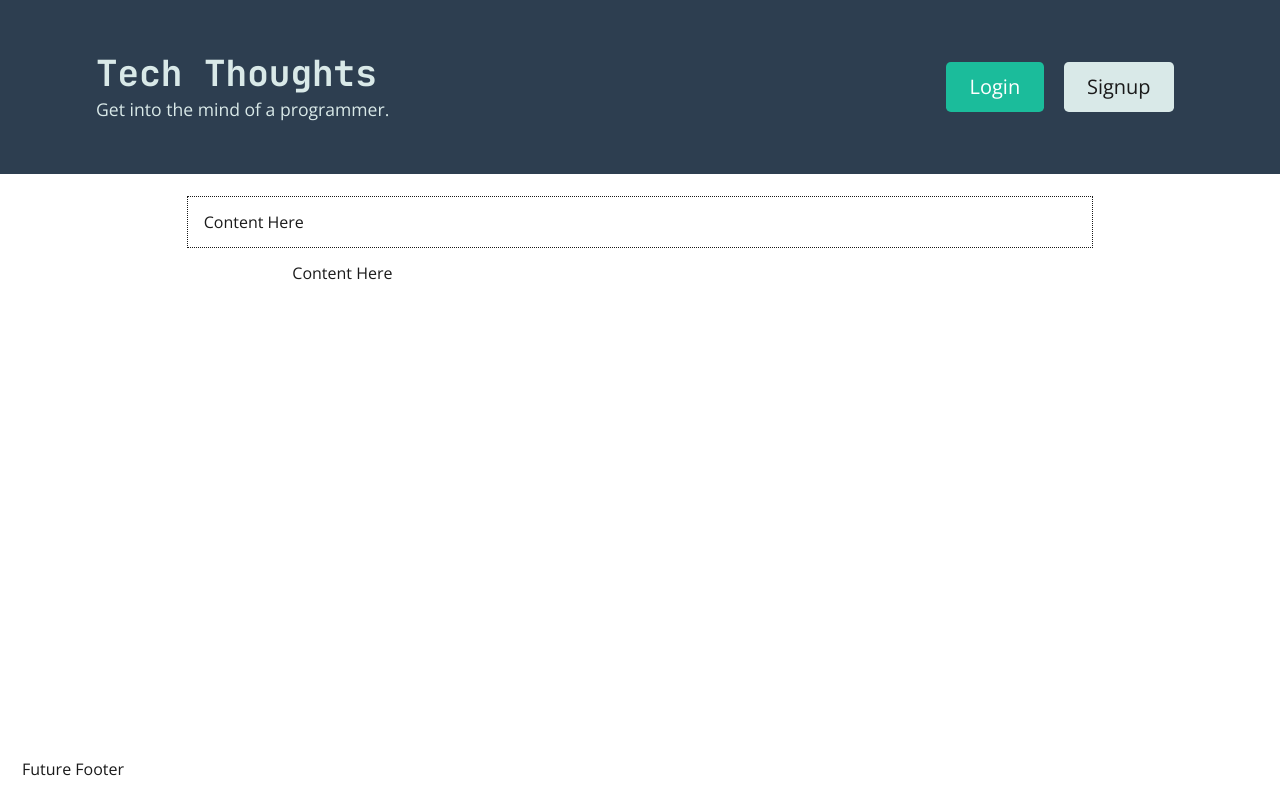
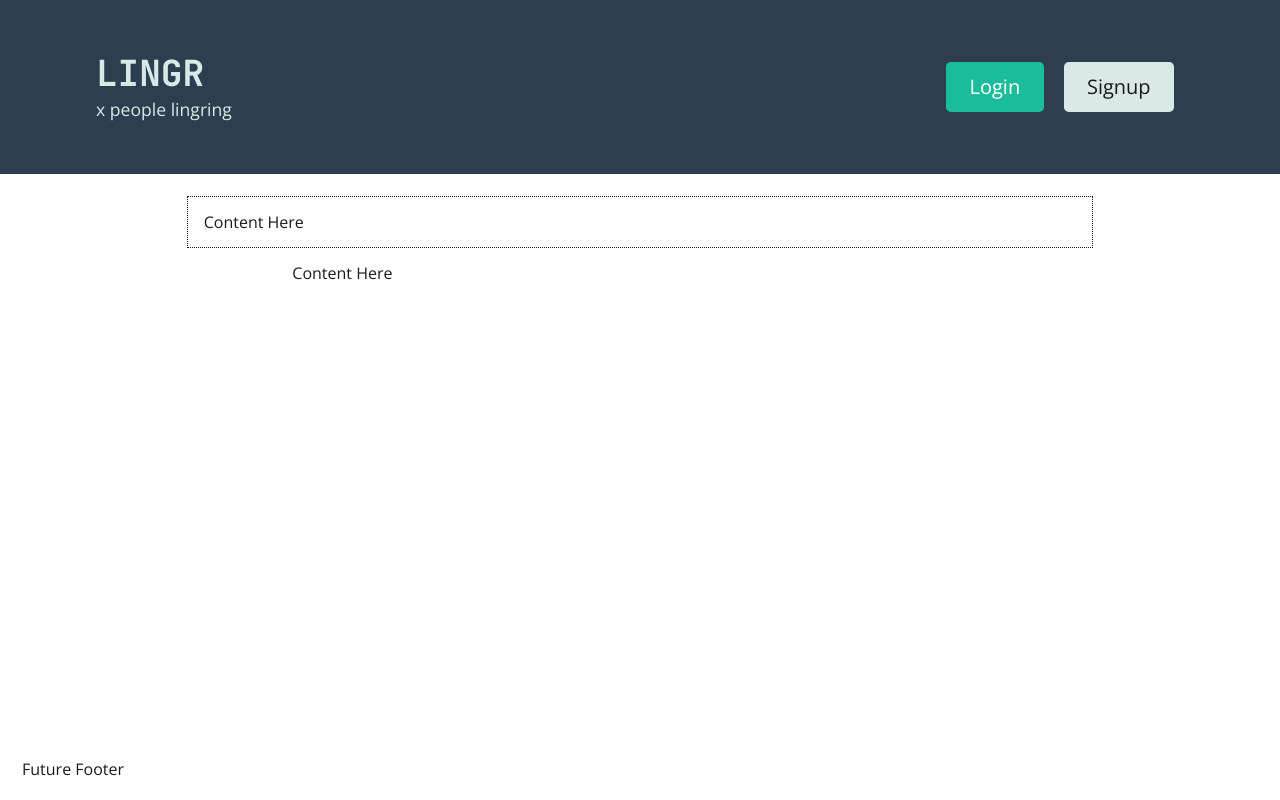
Before and after one commit to diana-iulia/lingr, a React (Create React App) app in the folder client/: page / in a window 1280 px wide. Built offline with nearby package versions, Linux system fonts and the light colour scheme.

Commit message:
changing header

```diff
--- a/client/src/components/Header/index.js
+++ b/client/src/components/Header/index.js
@@ -13,9 +13,9 @@ const Header = () => {
       <div className="container flex-row justify-space-between-lg justify-center align-center">
         <div>
           <Link className="text-light" to="/">
-            <h1 className="m-0">Tech Thoughts</h1>
+            <h1 className="m-0">LINGR</h1>
           </Link>
-          <p className="m-0">Get into the mind of a programmer.</p>
+          <p className="m-0">x people lingring</p>
         </div>
         <div>
           {Auth.loggedIn() ? (
```
